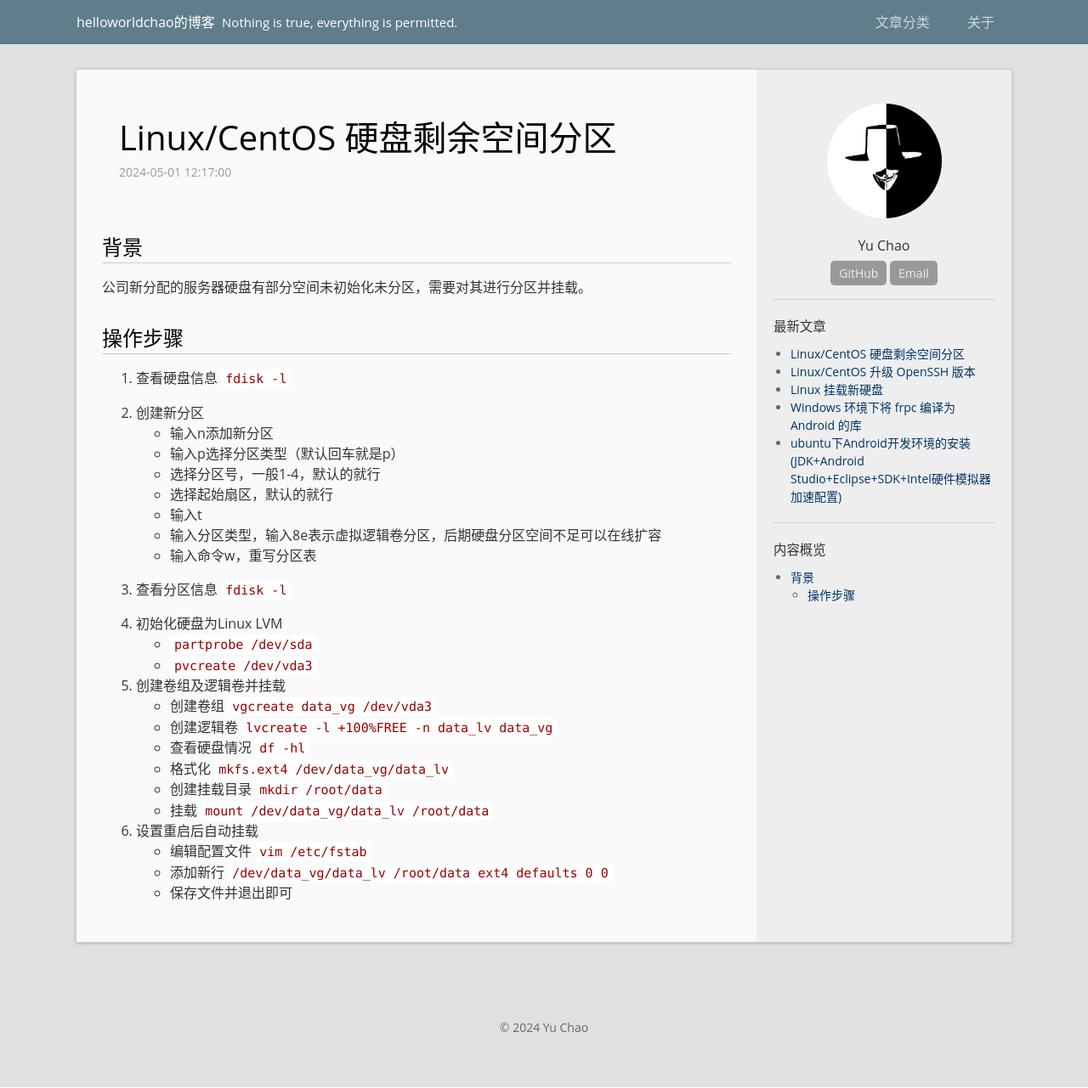
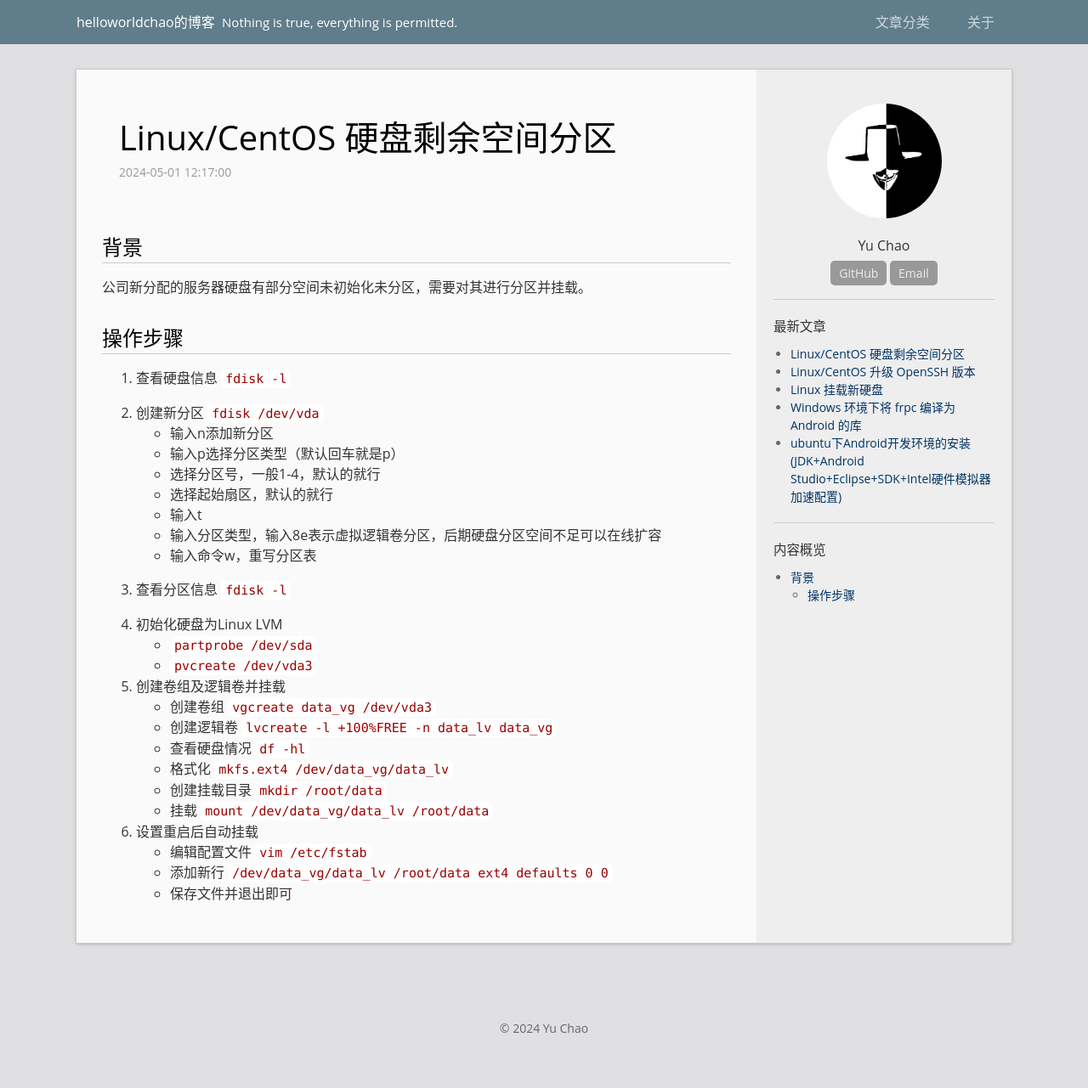
Before and after one commit to helloworldchao/helloworldchao.github.io, a Jekyll site: the page built from _posts/2024-05-01-121701-LinuxHardDiskPartition.md, in a window 1280 px wide. Shown: the whole page at 85% size. Built offline with Jekyll 4.4.1, drawn with Linux system fonts in a browser that asks for light colours.

```diff
--- a/_posts/2024-05-01-121701-LinuxHardDiskPartition.md
+++ b/_posts/2024-05-01-121701-LinuxHardDiskPartition.md
@@ -14,7 +14,7 @@ permalink: /archivers/LinuxHardDiskPartition
 
 1. 查看硬盘信息 `fdisk -l`
 
-2. 创建新分区
+2. 创建新分区 `fdisk /dev/vda`
     - 输入n添加新分区
     - 输入p选择分区类型（默认回车就是p）
     - 选择分区号，一般1-4，默认的就行
```
Also changed, not shown: _posts/2024-05-01-111400-LinuxUpdateOpenSSH.md (+1 -1 lines).
